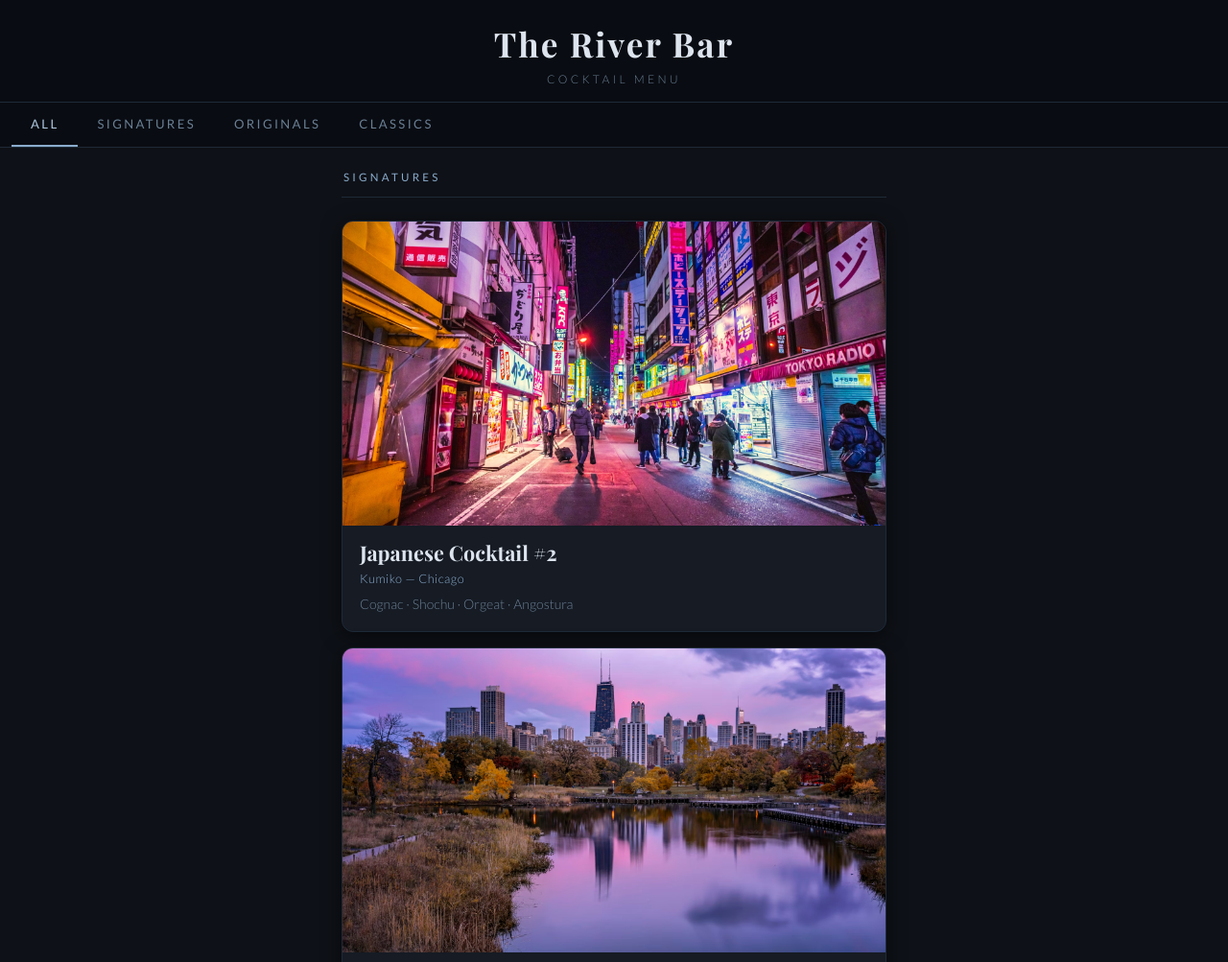
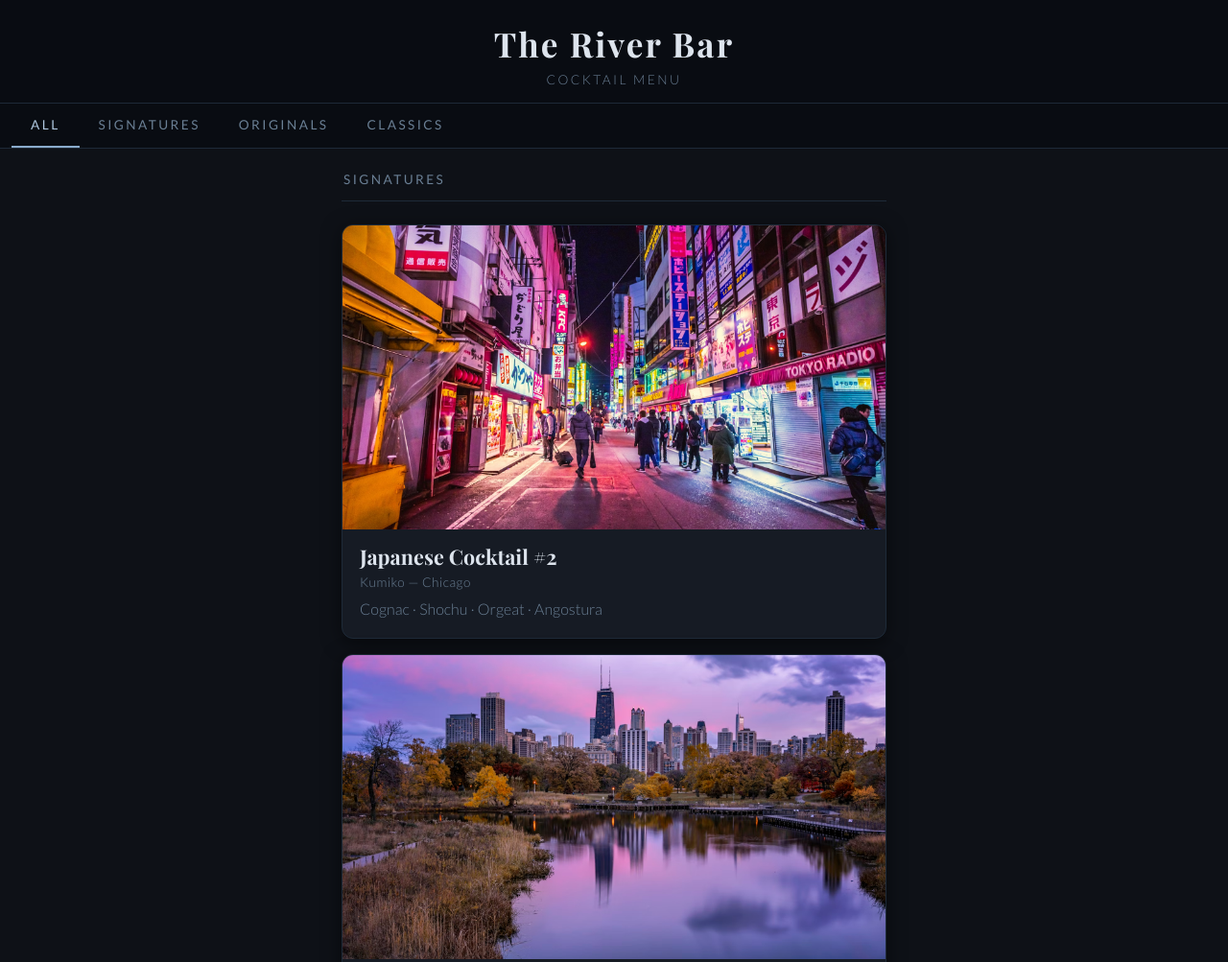
Before and after one commit to cheff-2030/home-bar, a plain HTML site: page index.html in a window 1280 px wide. Shown: the top 1003 px of the page at 96% size. Drawn offline with nearby package versions, Linux system fonts and the light colour scheme; a web font is replaced by a local one.

Commit message:
Update styles.css
Updated for consistent font color/size

```diff
--- a/styles.css
+++ b/styles.css
@@ -52,8 +52,8 @@ header h1 {
 }
 
 header p.tagline {
-  font-size: 0.75rem;
-  letter-spacing: 0.28em;
+  font-size: 0.85rem;
+  letter-spacing: 0.18em;
   text-transform: uppercase;
   color: var(--text-dim);
   margin-top: 6px;
@@ -82,7 +82,7 @@ header p.tagline {
   color: var(--text-dim);
   cursor: pointer;
   font-family: 'Lato', sans-serif;
-  font-size: 0.82rem;
+  font-size: 0.85rem;
   font-weight: 400;
   letter-spacing: 0.18em;
   padding: 14px 20px;
@@ -114,12 +114,12 @@ header p.tagline {
 /* ── Section divider (All tab) ──────────────────────── */
 .section-divider {
   font-family: 'Lato', sans-serif;
-  font-size: 0.72rem;
+  font-size: 0.85rem;
   font-weight: 400;
   font-style: normal;
-  letter-spacing: 0.28em;
+  letter-spacing: 0.18em;
   text-transform: uppercase;
-  color: var(--accent);
+  color: var(--text-dim);
   padding: 4px 2px 14px;
   border-bottom: 1px solid var(--border);
   margin-bottom: 8px;
@@ -187,14 +187,14 @@ header p.tagline {
 
 .card-source {
   font-family: 'Lato', sans-serif;
-  font-size: 0.8rem;
-  color: var(--accent);
+  font-size: 0.85rem;
+  color: var(--text-dim);
   margin-top: 5px;
   letter-spacing: 0.04em;
 }
 
 .card-ingredients {
-  font-size: 0.88rem;
+  font-size: 1rem;
   color: var(--text-dim);
   margin-top: 8px;
   line-height: 1.5;
```
